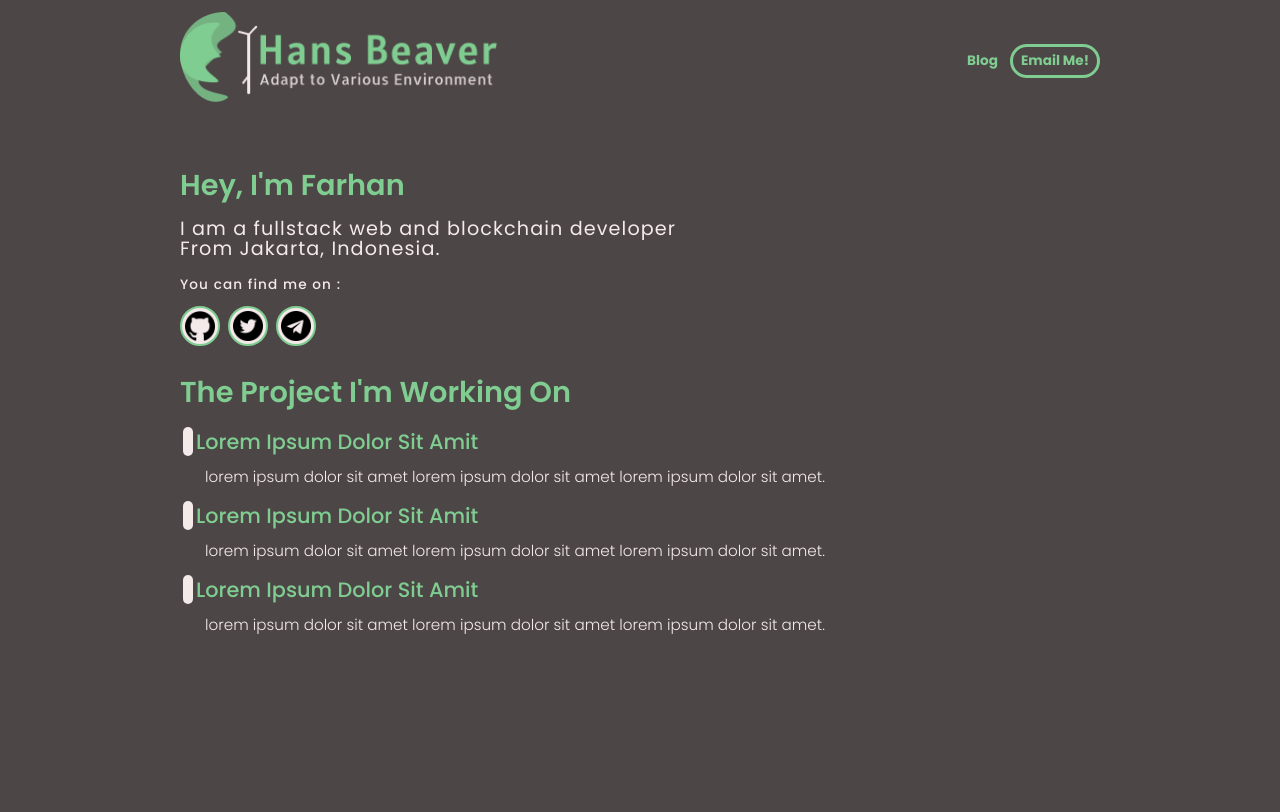
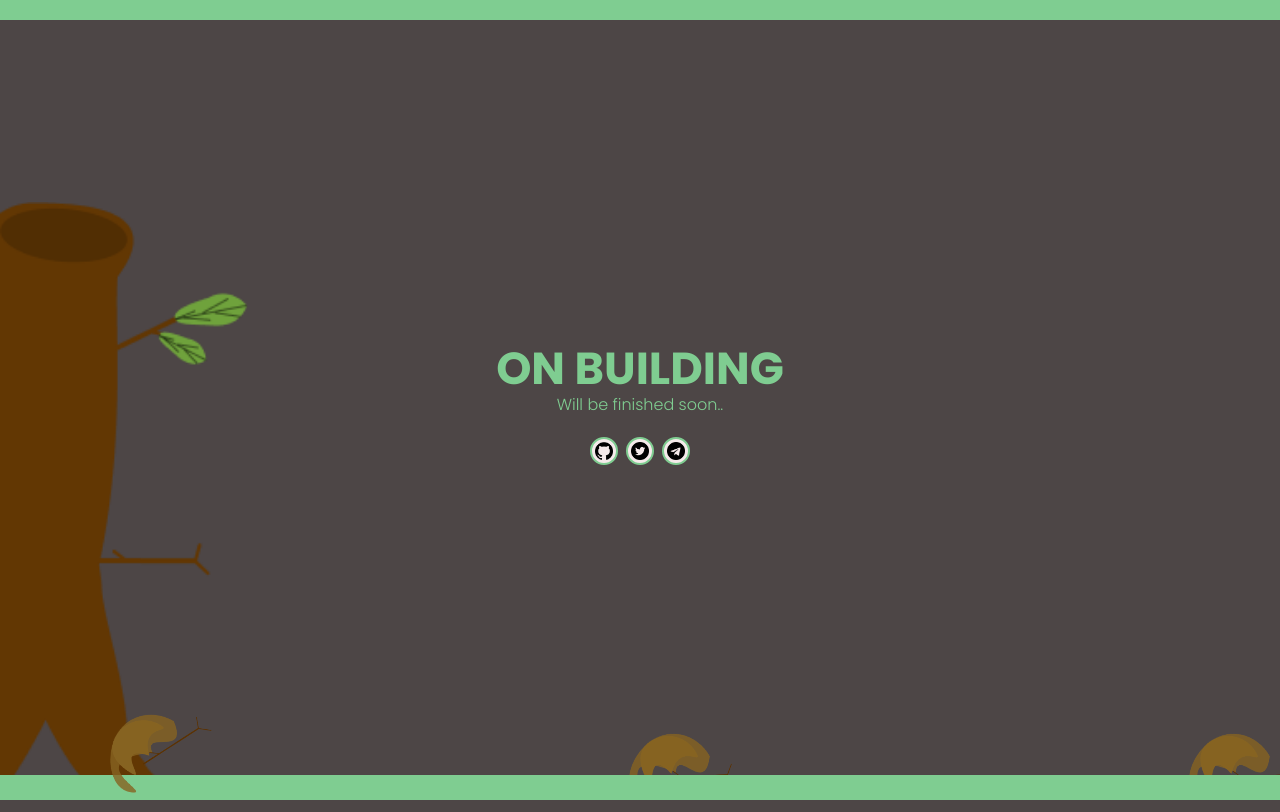
Before and after one commit to MrHaans/hansbeaver, a plain HTML site: page index.html in a window 1280 px wide. Drawn offline with Linux system fonts and the light colour scheme.

Commit message:
Maintenance Web Status

```diff
--- a/index.html
+++ b/index.html
@@ -17,28 +17,10 @@
     <title>Hans Beaver Web</title>
   </head>
   <body>
+    <div class="top-border"></div>
     <div class="container">
-      <header>
-        <a href="index.html">
-          <img src="image/logo-title.png" alt="Title Logo">
-        </a>
-        <nav>
-          <ul>
-            <li><a href="#blog">blog</a></li>
-            <li class="emailme-header">
-              <a href="#emailme">Email Me!</a>
-            </li>
-          </ul>
-        </nav>
-      </header>
-
-      <div class="profile">
-        <h1>hey, i'm farhan</h1>
-        <p>
-          I am a fullstack web and blockchain developer From Jakarta, Indonesia.
-          <br />
-        </p>
-        <span class="findme">You can find me on :</span>
+        <h1>ON BUILDING</h1>
+        <p>Will be finished soon..</p>
         <div class="social-media">
           <ul>
             <li>
@@ -56,42 +38,21 @@
                 ><img src="icon/telegram.png" alt="Telegram Profile"
               /></a>
             </li>
-            <span class="choice">or</span>
-            <li class="emailme-hero">
-              <a href="#" target="_blank">Email Me!</a>
-            </li>
           </ul>
         </div>
-      </div>
-
-      <div class="project">
-        <h1>the project i'm working on</h1>
-        <div class="project-list">
-          <ul>
-            <li>
-              <a href="#">Lorem Ipsum Dolor Sit Amit</a>
-              <p>
-                lorem ipsum dolor sit amet lorem ipsum dolor sit amet lorem
-                ipsum dolor sit amet.
-              </p>
-            </li>
-            <li>
-              <a href="#">Lorem Ipsum Dolor Sit Amit</a>
-              <p>
-                lorem ipsum dolor sit amet lorem ipsum dolor sit amet lorem
-                ipsum dolor sit amet.
-              </p>
-            </li>
-            <li>
-              <a href="#">Lorem Ipsum Dolor Sit Amit</a>
-              <p>
-                lorem ipsum dolor sit amet lorem ipsum dolor sit amet lorem
-                ipsum dolor sit amet.
-              </p>
-            </li>
-          </ul>
-        </div>
-      </div>
     </div>
+    <div class="tree">
+      <img src="image/tree.png" alt="Tree">
+    </div>
+    <div class="beaver">
+      <img src="image/beaver.png" alt="Beaver With Trunk">
+    </div>
+    <div class="beaver-2">
+      <img src="image/beaver.png" alt="Beaver Incoming">
+    </div>
+    <div class="beaver-3">
+      <img src="image/beaver.png" alt="Beaver ">
+    </div>
+    <div class="bottom-border"></div>
   </body>
 </html>
--- a/introduce.css
+++ b/introduce.css
@@ -14,90 +14,32 @@ body {
   color: #7fcd91;
   font-weight: 500;
   font-family: "Poppins";
+  position: relative;
   overflow: hidden;
 }
 
 .container {
-  margin: 12px;
-  height: 100%;
-  display: flex;
-  flex-flow: column nowrap;
-}
-/* UNIVERSAL STYLE END */
-
-/* HEADER STYLE START */
-header {
-  display: flex;
-  flex-flow: row nowrap;
-  align-items: center;
-  justify-content: space-between;
+  position: absolute;
+  top: 30%;
+  left: 50%;
+  transform: translate(-50%, -50%);
+  width: 100%;
+  text-align: center;
 }
 
-header img {
-  height: 50px;
-  width: auto;
-}
-
-header h1 {
-  font-size: 1.65rem;
-  font-weight: 700;
-  text-transform: uppercase;
-  word-spacing: -3px;
-}
-
-.emailme-header {
-  display: none;
-}
-
-nav {
-  flex: 0 0 50px;
-}
-
-nav ul {
-  list-style: none;
-}
-
-nav ul li a {
-  display: inline-block;
-  text-align: center;
-  font-size: 0.85rem;
-  font-weight: 700;
-  text-transform: capitalize;
-  text-decoration: none;
-  cursor: pointer;
-  color: #7fcd91;
-}
-/* HEADER STYLE END */
-
-/* CONTENT STYLE START */
-
-.profile,
-.project {
-  margin-top: 25px;
-}
-
-.profile > h1,
-.project > h1 {
-  font-size: 1.4rem;
-  font-weight: 600;
-  text-transform: capitalize;
-}
-
-.profile > p,
-.findme {
-  font-size: 0.85rem;
-  font-weight: 400;
-  letter-spacing: 1.1px;
-  line-height: 20px;
-  color: #f5eaea;
-}
-
-.findme {
-  font-weight: 500;
+.container p {
+  font-weight: 300;
+  margin-top: -10px;
+  margin-bottom: -10px;
 }
 
 .social-media {
   margin-top: 6px;
+  display: flex;
+  flex-flow: column nowrap;
+  justify-content: center;
+  align-items: center;
+  gap: 5px;
 }
 
 .social-media img {
@@ -135,269 +77,126 @@ nav ul li a {
   opacity: 0.5;
 }
 
-.choice {
-  text-transform: uppercase;
-  font-size: 0.6rem;
-  margin-left: 5px;
-  align-self: center;
-  font-weight: 500;
+.top-border {
+  position: fixed;
+  top: 0;
+  width: 100%;
+  height: 20px;
+  background-color: #7fcd91;
 }
 
-.emailme-hero a{
-  align-self: center;
-  margin-left: 5px;
-  margin-bottom: 4px;
-  width: 90px !important;
-  font-size: 0.85rem;
-  text-align: center;
-  border-radius: 20px;
-  background-color: #7fcd91 !important;
-  color: #4d4646;
+.bottom-border {
+  position: fixed;
+  bottom: 0;
+  width: 100%;
+  height: 25px;
+  background-color: #7fcd91;
+  z-index: -1;
 }
 
-/* PROJECT STYLE START */
-.project h1 {
-  letter-spacing: -0.6px;
+.tree img {
+  width: 150px;
+  height: auto;
+  position: fixed;
+  bottom: 20px;
+  z-index: -99;
 }
 
-.project-list {
-  margin: 12px 0 50px 0;
+.beaver img {
+  position: fixed;
+  bottom: 0px;
+  left: 50px;
+  transform: rotate(30deg);
+  width: 80px;
+  height: auto;
+  z-index: 100;
 }
 
-.project-list ul {
-  list-style: none;
-  display: flex;
-  flex-flow: column nowrap;
-  gap: 12px;
+.beaver-2 img {
+  position: fixed;
+  bottom: -22px;
+  right: 0;
+  width: 80px;
+  height: auto;
+  transform: rotate(60deg);
+  z-index: -99;
 }
 
-.project-list ul li a {
-  text-decoration: none;
-  color: #7fcd91;
-  font-size: 1rem;
-  font-weight: 500;
-  cursor: pointer;
+.beaver-3 img{
+  display: none;
+  position: fixed;
+  bottom: -22px;
+  left: 50%;
+  width: 80px;
+  height: auto;
+  transform: rotate(60deg);
+  z-index: -99;
 }
 
-.project-list ul li a:hover,
-.emailme-hero a:hover {
-  opacity: 0.8;
-}
+/* UNIVERSAL STYLE END */
 
-.project-list ul li a::before {
-  content: "..";
-  margin: 3px;
-  border-radius: 20px;
-  background-color: #f5eaea;
-  color: #f5eaea;
-}
+/* HEADER STYLE START */
+/* HEADER STYLE END */
 
-.project-list ul li p {
-  font-size: 0.7rem;
-  font-weight: 300;
-  margin: 8px 0 0 25px;
-  color: #f5eaea;
-}
+/* CONTENT STYLE START */
+/* PROJECT STYLE START */
 /* PROJECT STYLE END */
 /* CONTETN STYLE END */
 
 /* FOOTER STYLE START */
-footer p {
-  font-size: 0.62rem;
-  font-weight: 300;
-  text-align: center;
-  padding: 3px 0;
-  color: #f5eaea;
-}
 /* FOOTER STYLE END */
 
 /* MEDIA QUERY */
 @media screen and (min-width: 480px) {
-  .container {
-    margin: 12px 25px;
+  .container h1 {
+    font-size: 2.4rem;
   }
 
-  header img {
-    height: 70px;
-    width: auto;
-  }
-
-  nav ul {
-    width: 150px;
-    display: flex;
-    flex-flow: row nowrap;
-    justify-content: flex-end;
-    align-items: baseline;
-    gap: 8px;
-  }
-
-  .choice,
-  .emailme-hero {
-    display: none;
-  }
-
-  .emailme-header {
-    display: inline-block;
-  }
-
-  .emailme-header a {
-    padding: 3px 10px;
-    border: 3px #7fcd91 solid;
-    border-radius: 20px;
-  }
-
-  .emailme-header a:hover {
-    background-color: #7fcd91;
-    color: #4d4646;
-  }
-
-  header h1 {
-    font-size: 2rem;
-    width: 250px;
-  }
-
-  .social-media ul {
-    justify-content: flex-start;
-  }
-
-  .social-media img {
-    height: 22px;
-    width: auto;
-  }
-
-  .social-media ul li {
-    height: 32px;
-    width: auto;
-  }
-
-  .project h1 {
-    letter-spacing: 0px;
+  .container p {
+    font-size: 1rem;
+    font-weight: 300;
+    margin-bottom: 10px;
   }
 }
 
 @media screen and (min-width: 740px) {
-  .container {
-    margin: 12px 50px;
+  .container h1 {
+    font-size: 2.8rem;
   }
 
-  header img {
-    height: 80px;
+  .tree img {
+    width: 180px;
+    height: auto;
+    position: fixed;
+    bottom: 20px;
+    z-index: -99;
   }
 
-  nav ul {
-    width: 150px;
-    display: flex;
-    flex-flow: row nowrap;
-    justify-content: flex-end;
-    align-items: baseline;
-    gap: 8px;
+  .beaver img {
+    left: 70px;
   }
 
-  .emailme-header {
+  .beaver-3 img {
     display: inline-block;
-  }
-
-  .emailme-header a {
-    padding: 4px 8px;
-  }
-
-  header h1 {
-    font-size: 2rem;
-    width: 250px;
-  }
-
-  .profile h1,
-  .project h1 {
-    font-size: 1.6rem;
-  }
-
-  .profile h1 {
-    margin: 30px 0 12px 0;
-  }
-
-  .profile p {
-    font-size: 1rem;
-    margin-bottom: 12px;
-    width: 520px;
-  }
-
-  .project-list ul li a {
-    font-size: 1.2rem;
-  }
-
-  .project-list ul li p {
-    font-size: 0.8rem;
-  }
-
-  footer p {
-    font-size: 0.7rem;
   }
 }
 
 @media screen and (min-width: 1280px) {
   .container {
-    margin: 12px 180px;
+    top: 50%;
+    left: 50%;
+    transform: translate(-50%, -50%);
   }
 
-  header img {
-    height: 90px;
-    width: auto;
+  .tree img {
+    width: 250px;
+    height: auto;
+    position: fixed;
+    bottom: 20px;
+    z-index: -99;
   }
 
-  header h1 {
-    font-size: 2.5rem;
-    width: 400px;
-  }
-
-  nav ul {
-    width: 150px;
-    display: flex;
-    flex-flow: row nowrap;
-    justify-content: flex-end;
-    align-items: baseline;
-    gap: 12px;
-  }
-
-  .profile h1,
-  .project h1 {
-    font-size: 1.8rem;
-  }
-
-  .profile p {
-    font-size: 1.2rem;
-    margin-bottom: 12px;
-    width: 520px;
-  }
-
-  .social-media img {
-    height: 30px;
-    width: auto;
-  }
-
-  .social-media ul li {
-    height: 40px;
-    width: auto;
-  }
-
-  .project-list ul li a {
-    font-size: 1.3rem;
-  }
-
-  .project-list ul li p {
-    font-size: 0.95rem;
-  }
-
-  /* .pagination {
-    font-size: 0.75rem;
-    height: 25px;
-  }
-
-  .pagination a {
-    width: 25px;
-    height: 100%;
-  } */
-
-  footer p {
-    font-size: 0.72rem;
+  .beaver img {
+    left: 115px;
   }
 }
```
Also changed, not shown: image/beaver.png (added), image/tree.png (added), page/blog.css (deleted), page/blog.html (deleted).
